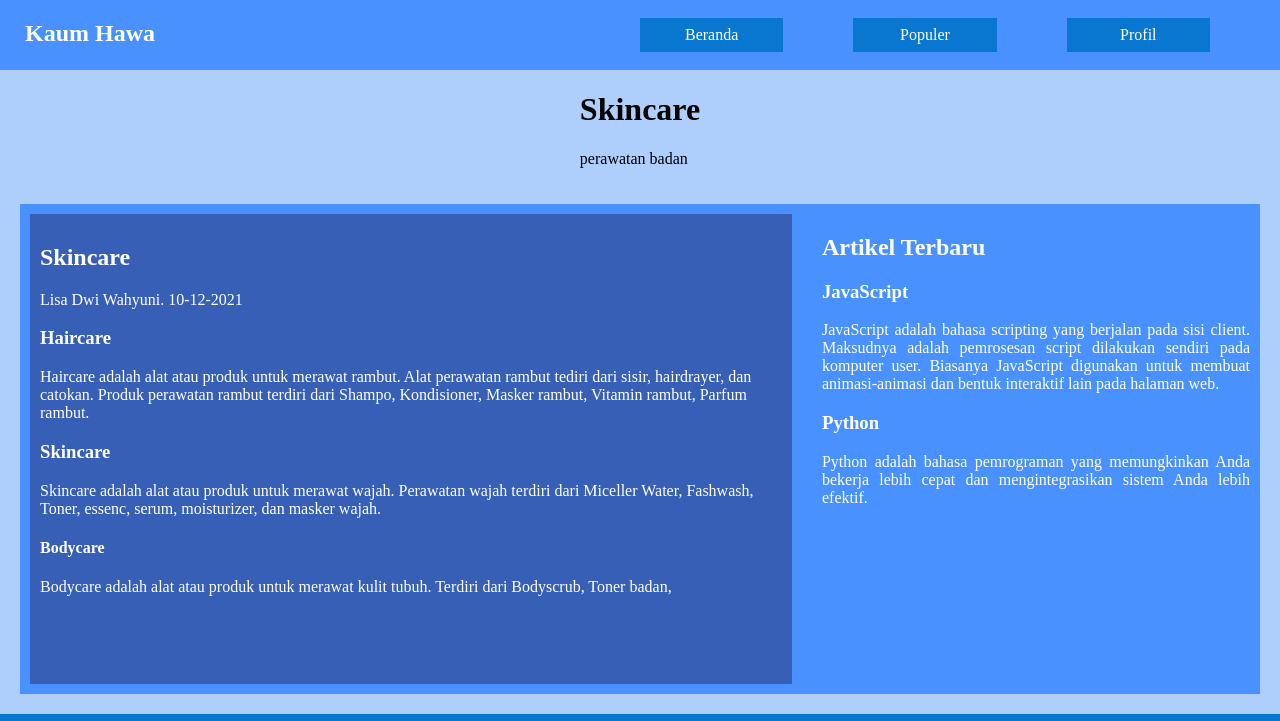
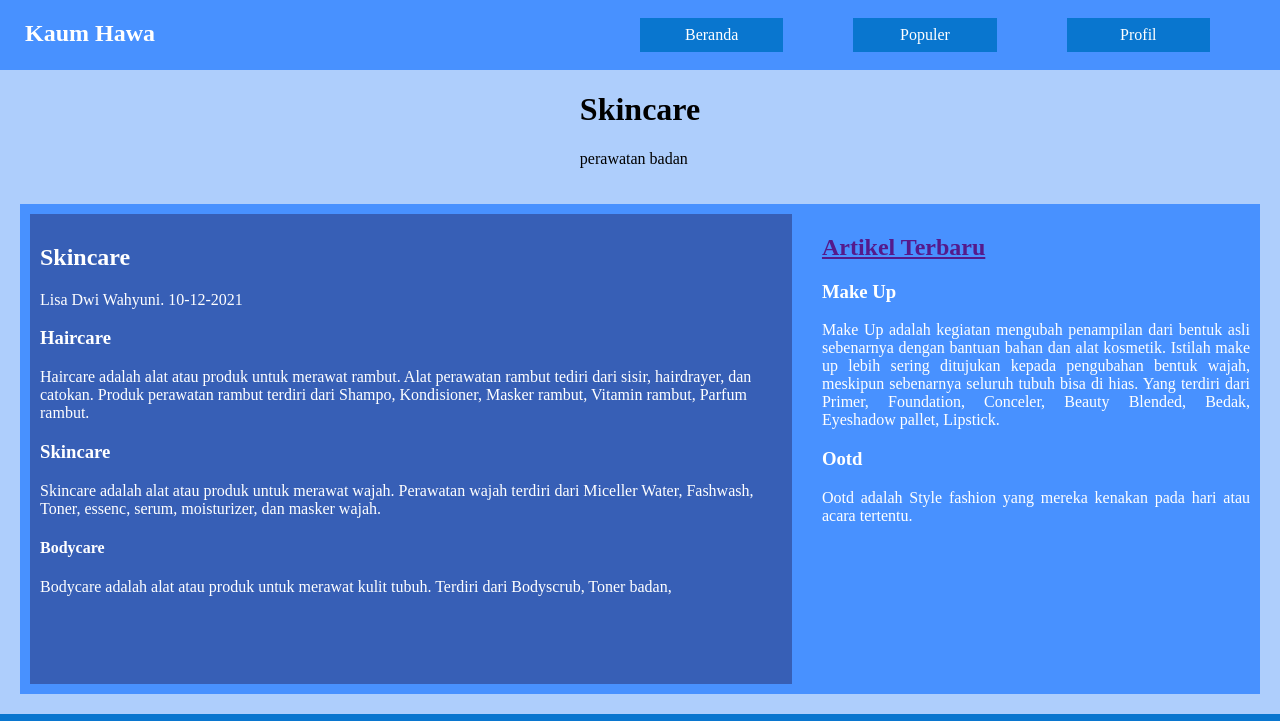
Before and after one commit to lisadw10/DesainWeb, a plain HTML site: page index.html in a window 1280 px wide. Shown: the top 721 px of the page. Drawn offline with Linux system fonts and the light colour scheme.

Commit message:
Update index.html

```diff
--- a/index.html
+++ b/index.html
@@ -80,22 +80,19 @@
 
             <aside>
                 <div class="judul-tambahan">
-                    <h2>Artikel Terbaru</h2>
+                    <a href=""><h2>Artikel Terbaru</h2></a>
                 </div>
                 <article>
-                    <h3>JavaScript</h3>
+                    <h3>Make Up</h3>
                     <p>
-                        JavaScript adalah bahasa scripting yang berjalan pada sisi client.
-                        Maksudnya adalah pemrosesan script dilakukan sendiri pada komputer
-                        user. Biasanya JavaScript digunakan untuk membuat animasi-animasi
-                        dan bentuk interaktif lain pada halaman web.
+                        Make Up adalah kegiatan mengubah penampilan dari bentuk asli sebenarnya dengan bantuan bahan dan alat kosmetik. Istilah make up lebih sering ditujukan kepada pengubahan bentuk wajah, meskipun sebenarnya seluruh tubuh bisa di hias.
+                        Yang terdiri dari Primer, Foundation, Conceler, Beauty Blended, Bedak, Eyeshadow pallet, Lipstick.
                     </p>
                 </article>
                 <article>
-                    <h3>Python</h3>
+                    <h3>Ootd</h3>
                     <p>
-                        Python adalah bahasa pemrograman yang memungkinkan Anda bekerja lebih cepat
-                        dan mengintegrasikan sistem Anda lebih efektif.
+                        Ootd adalah Style fashion yang mereka kenakan pada hari atau acara tertentu.
                     </p>
                 </article>
             </aside>
```
